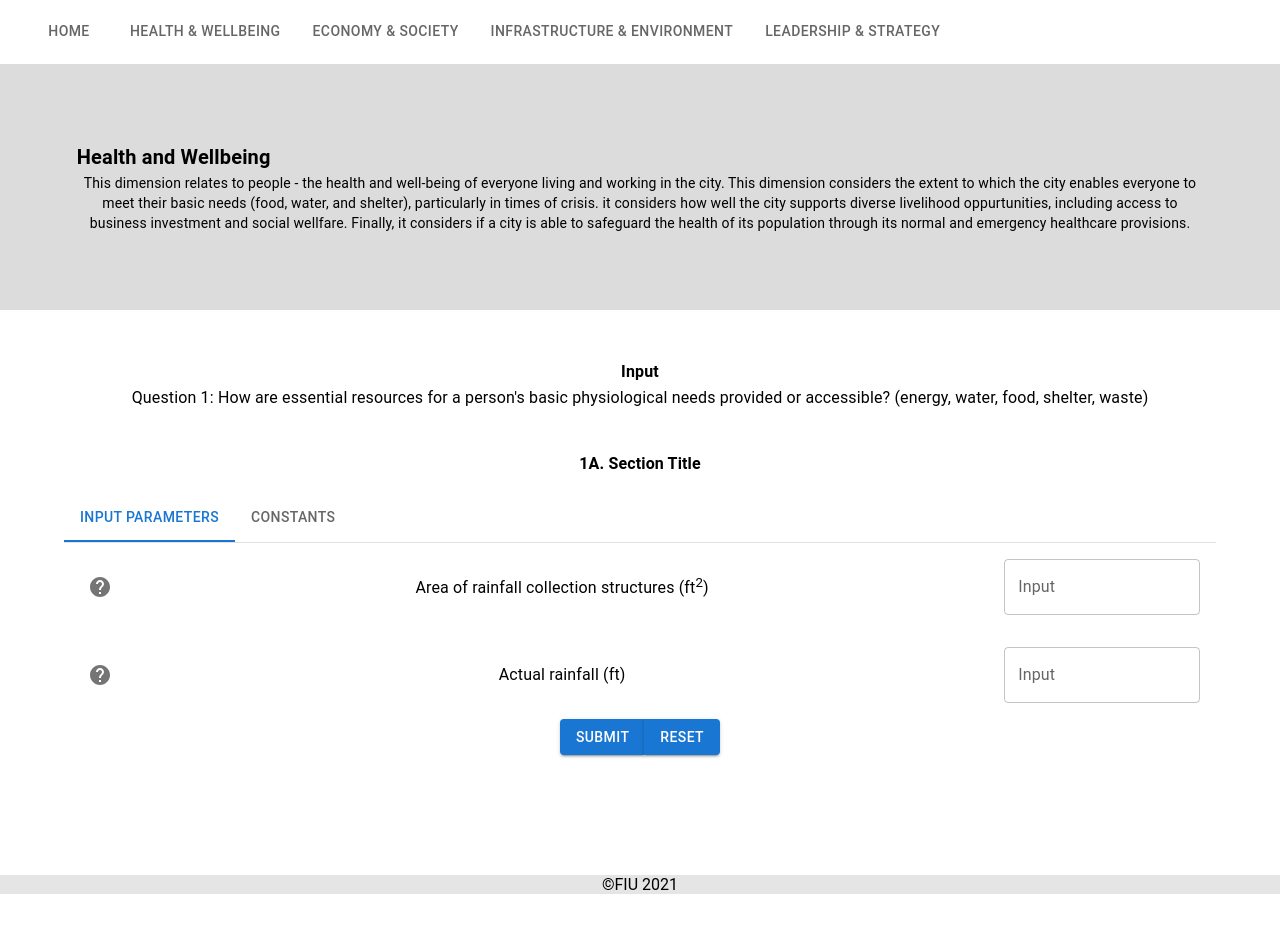
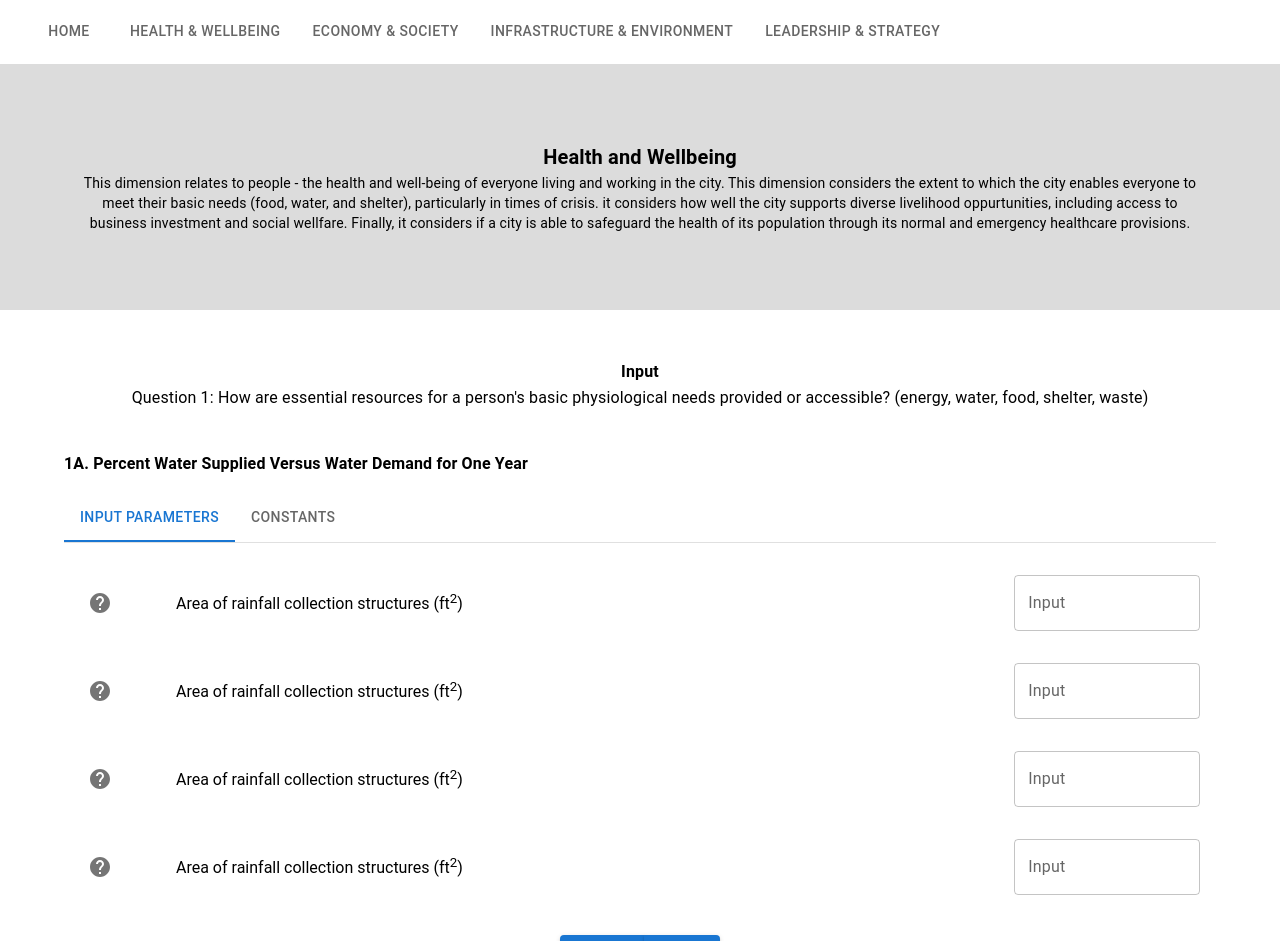
Before and after one commit to hugoguzman/resilience-assessment, a React (Create React App) app: page /health-and-wellbeing in a window 1280 px wide. Shown: the top 941 px of the page. Before the commit the page ends 894 px from the top, so only its background shows below. Built offline with nearby package versions, Linux system fonts and the light colour scheme.

Commit message:
filling in content

```diff
--- a/src/Components/HealthWB.css
+++ b/src/Components/HealthWB.css
@@ -1,8 +1,18 @@
 .HealthHead {
     display: flex;
     flex-direction: column;
-    align-items: flex-start;
+    /* align-items: flex-start; */
     margin: auto;
     padding: 6vw;
     background-color: gainsboro;
 }
+
+.textDivs {
+    display: block;
+    width: 100%;
+    align-items: center;
+    text-align: left;
+    /* background-color: gainsboro; */
+    padding-left: 5%;
+
+}
--- a/src/Routes/HealthandWellbeing.tsx
+++ b/src/Routes/HealthandWellbeing.tsx
@@ -22,6 +22,8 @@ import '../Components/HealthWB.css';
 type FormValues = {
 	inputA: string; // later on, need to determine best type definitions for error validation etc.
 	inputB: string;
+	inputC: string;
+	inputD: string;
 	constantA: number | string;
 	constantB: number | string;
 };
@@ -31,8 +33,16 @@ type FormValues = {
 const schema = yup.object().shape({
 	inputA: yup.string().required('This field is required.'),
 	inputB: yup.string().required('This field is required.'),
-	constantA: yup.number().typeError('Must be a number.').required('This field is required.').integer(),
-	constantB: yup.number().typeError('Must be a number.').required('This field is required.').integer(),
+	constantA: yup
+		.number()
+		.typeError('Must be a number.')
+		.required('This field is required.')
+		.integer(),
+	constantB: yup
+		.number()
+		.typeError('Must be a number.')
+		.required('This field is required.')
+		.integer(),
 });
 
 //modalReducer programatically determines modal content/actions ////////////////////
@@ -70,7 +80,6 @@ const modalReducer = (state: any, action: any) => {
 //Functional Component ////////////////////
 
 const HealthandWellbeing: React.FC = () => {
-
 	// consts for tab panels ////////////////////
 
 	const [selectedTab, setSelectedTab] = React.useState(0);
@@ -111,7 +120,9 @@ const HealthandWellbeing: React.FC = () => {
 	// submit error message alert
 
 	const onError = () => {
-		alert('ERROR: Please verify that all required fields have been entered and there are no errors.');
+		alert(
+			'ERROR: Please verify that all required fields have been entered and there are no errors.'
+		);
 	};
 
 	console.log(`form isDirty=${formState.isDirty}`);
@@ -142,7 +153,10 @@ const HealthandWellbeing: React.FC = () => {
 	return (
 		<>
 			<header className='HealthHead'>
-				<Typography variant='h6' sx={{ fontWeight: 'bold' }}>
+				<Typography
+					variant='h6'
+					sx={{ fontWeight: 'bold', textAlign: 'center' }}
+				>
 					Health and Wellbeing
 				</Typography>{' '}
 				<Typography variant='body2'>
@@ -157,12 +171,12 @@ const HealthandWellbeing: React.FC = () => {
 					population through its normal and emergency healthcare provisions.
 				</Typography>
 			</header>
-			<Container sx={{ display: 'flex', flexDirection: 'column' }}>
+			<Container>
 				<Grid
 					container
 					spacing={3}
 					direction={'column'}
-					sx={{ paddingTop: 6, paddingBottom: 6, display: 'flex', flex: 1 }}
+					sx={{ paddingTop: 6, paddingBottom: 6 }}
 				>
 					<Grid item xs={12} sm={6} md={3}>
 						<Typography
@@ -179,8 +193,11 @@ const HealthandWellbeing: React.FC = () => {
 					</Grid>
 					<Grid item xs={12} sm={6} md={3}>
 						<p>
-							<Typography variant='subtitle1' sx={{ fontWeight: 'bold' }}>
-								1A. Section Title
+							<Typography
+								variant='subtitle1'
+								sx={{ textAlign: 'left', fontWeight: 'bold' }}
+							>
+								1A. Percent Water Supplied Versus Water Demand for One Year
 							</Typography>
 						</p>
 						<div>
@@ -193,10 +210,20 @@ const HealthandWellbeing: React.FC = () => {
 									<Tab label='Input Parameters' />
 									<Tab label='Constants' />
 								</Tabs>
-								{selectedTab === 0 && (
-									<>
+								{selectedTab === 0 && ( ///INPUTS /////////////////////////////
 									<div
 										style={{
+											display: 'flex',
+											alignItems: 'center',
+											flex: 1,
+											flexDirection: 'column',
+											padding: 16,
+											justifyContent: 'space-evenly',
+										}}
+									>
+										<div
+											style={{
+												width: '100%',
 												display: 'flex',
 												alignItems: 'center',
 												flex: 1,
@@ -207,9 +234,9 @@ const HealthandWellbeing: React.FC = () => {
 											<IconButton onClick={() => dispatchModalAction(MODAL_A)}>
 												<HelpIcon></HelpIcon>
 											</IconButton>
-											<Typography sx={{ display: 'block', width: '100%' }}>
+											<div className='textDivs'>
 												Area of rainfall collection structures (ft<sup>2</sup>)
-											</Typography>
+											</div>
 											<Controller
 												name='inputA'
 												control={control}
@@ -229,6 +256,7 @@ const HealthandWellbeing: React.FC = () => {
 										</div>
 										<div
 											style={{
+												width: '100%',
 												display: 'flex',
 												alignItems: 'center',
 												flex: 1,
@@ -240,9 +268,9 @@ const HealthandWellbeing: React.FC = () => {
 												<HelpIcon></HelpIcon>
 											</IconButton>
 
-											<Typography sx={{ display: 'block', width: '100%' }}>
-												Actual rainfall (ft)
-											</Typography>
+											<div className='textDivs'>
+												Area of rainfall collection structures (ft<sup>2</sup>)
+											</div>
 											<Controller
 												name='inputB'
 												control={control}
@@ -260,18 +288,101 @@ const HealthandWellbeing: React.FC = () => {
 												)}
 											/>
 										</div>
-										<ButtonGroup>
+										<div
+											style={{
+												width: '100%',
+												display: 'flex',
+												alignItems: 'center',
+												flex: 1,
+												padding: 16,
+												justifyContent: 'space-evenly',
+											}}
+										>
+											<IconButton onClick={() => dispatchModalAction(MODAL_A)}>
+												<HelpIcon></HelpIcon>
+											</IconButton>
+											<div className='textDivs'>
+												Area of rainfall collection structures (ft<sup>2</sup>)
+											</div>
+											<Controller
+												name='inputA'
+												control={control}
+												defaultValue=''
+												render={({ field }) => (
+													<TextField
+														{...field}
+														label='Input'
+														variant='outlined'
+														error={!!errors.inputA}
+														helperText={
+															errors.inputA ? errors.inputA?.message : ''
+														}
+													/>
+												)}
+											/>
+										</div>
+										<div
+											style={{
+												width: '100%',
+												display: 'flex',
+												alignItems: 'center',
+												flex: 1,
+												padding: 16,
+												justifyContent: 'space-evenly',
+											}}
+										>
+											<IconButton onClick={() => dispatchModalAction(MODAL_A)}>
+												<HelpIcon></HelpIcon>
+											</IconButton>
+											<div className='textDivs'>
+												Area of rainfall collection structures (ft<sup>2</sup>)
+											</div>
+											<Controller
+												name='inputA'
+												control={control}
+												defaultValue=''
+												render={({ field }) => (
+													<TextField
+														{...field}
+														label='Input'
+														variant='outlined'
+														error={!!errors.inputA}
+														helperText={
+															errors.inputA ? errors.inputA?.message : ''
+														}
+													/>
+												)}
+											/>
+										</div>
+										<ButtonGroup sx={{ padding: 3 }}>
 											<Button type='submit' variant='contained'>
 												Submit
 											</Button>
-										<Button type='reset' variant='contained' onClick={()=> reset()}> Reset</Button>
+											<Button
+												type='reset'
+												variant='contained'
+												onClick={() => reset()}
+											>
+												{' '}
+												Reset
+											</Button>
 										</ButtonGroup>
-									</>
+									</div>
 								)}
-								{selectedTab === 1 && (
-									<>
+								{selectedTab === 1 && ( ///CONSTANTS  /////////////////////////////
 									<div
 										style={{
+											display: 'flex',
+											alignItems: 'center',
+											flex: 1,
+											flexDirection: 'column',
+											padding: 16,
+											justifyContent: 'space-evenly',
+										}}
+									>
+										<div
+											style={{
+												width: '100%',
 												display: 'flex',
 												alignItems: 'center',
 												flex: 1,
@@ -282,9 +393,9 @@ const HealthandWellbeing: React.FC = () => {
 											<IconButton>
 												<HelpIcon></HelpIcon>
 											</IconButton>
-											<Typography sx={{ display: 'block', width: '100%' }}>
-												This is where words go
-											</Typography>
+											<div className='textDivs'>
+												Area of rainfall collection structures (ft<sup>2</sup>)
+											</div>
 											<Controller
 												name='constantA'
 												control={control}
@@ -304,6 +415,7 @@ const HealthandWellbeing: React.FC = () => {
 										</div>
 										<div
 											style={{
+												width: '100%',
 												display: 'flex',
 												alignItems: 'center',
 												flex: 1,
@@ -315,9 +427,9 @@ const HealthandWellbeing: React.FC = () => {
 												<HelpIcon></HelpIcon>
 											</IconButton>
 
-											<Typography sx={{ display: 'block', width: '100%' }}>
-												This is where words go
-											</Typography>
+											<div className='textDivs'>
+												Area of rainfall collection structures (ft<sup>2</sup>)
+											</div>
 											<Controller
 												name='constantB'
 												control={control}
@@ -335,13 +447,21 @@ const HealthandWellbeing: React.FC = () => {
 												)}
 											/>
 										</div>
-										<ButtonGroup>
+
+										<ButtonGroup sx={{ padding: 3 }}>
 											<Button type='submit' variant='contained'>
 												Submit
 											</Button>
-										<Button type='reset' variant='contained' onClick={()=> reset()}> Reset</Button>
+											<Button
+												type='reset'
+												variant='contained'
+												onClick={() => reset()}
+											>
+												{' '}
+												Reset
+											</Button>
 										</ButtonGroup>
-									</>
+									</div>
 								)}
 							</form>
 						</div>
```
Lines whose indentation alone changed are shown as unchanged.
